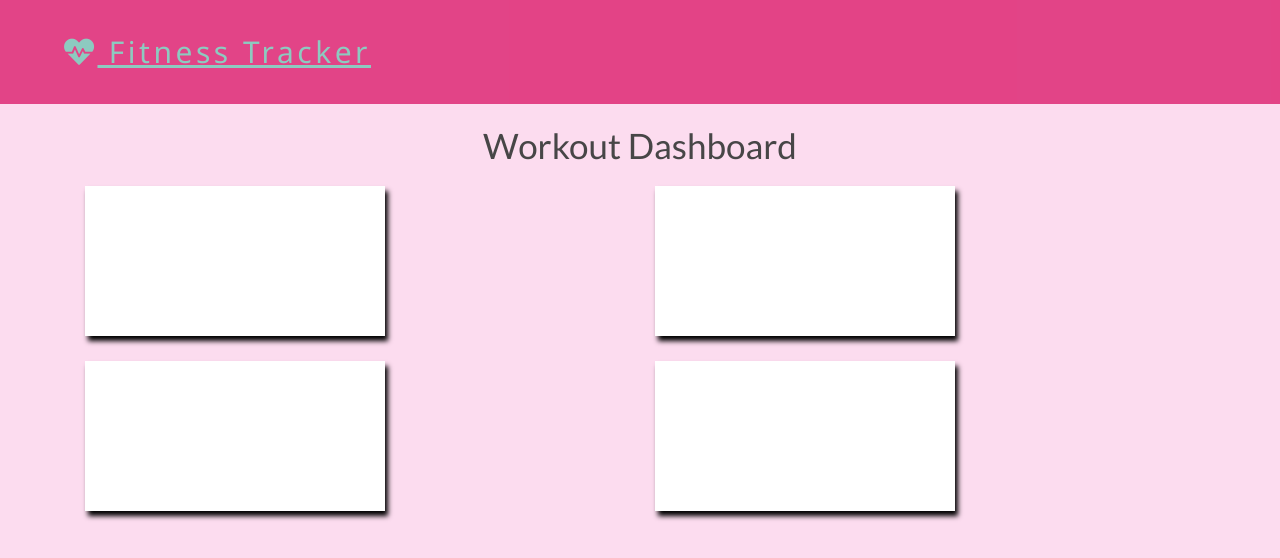
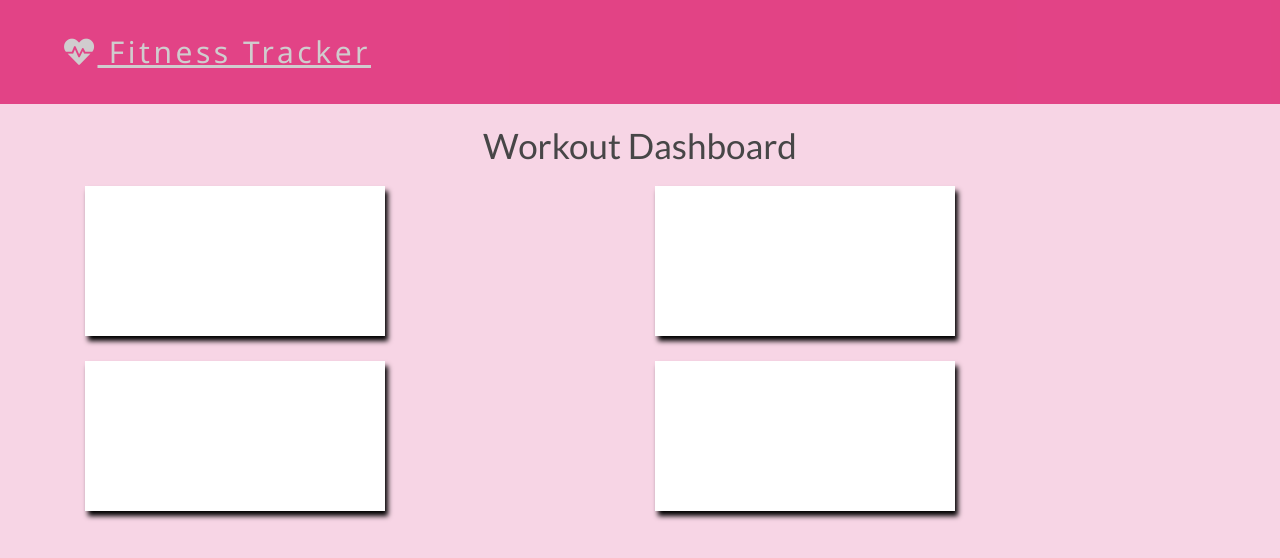
Before and after one commit to shelbypalumbo/Fitness-Tracker, a website: page public/pages/stats.html in a window 1280 px wide. In both pictures the pointer is over the link "Fitness Tracker". Drawn offline with nearby package versions, Linux system fonts and the light colour scheme; no server answers.

Commit message:
Restyling dashboard

```diff
--- a/public/style.css
+++ b/public/style.css
@@ -19,7 +19,7 @@
 
 body {
   font-family: "Segoe UI", Tahoma, Geneva, Verdana, sans-serif;
-  background-color: #fcdcef;
+  background-color: #f7d5e5;
 }
 
 .navbar {
@@ -41,7 +41,7 @@
 }
 
 a:hover {
-  color: whitesmoke;
+  color: #cccccc;
 }
 
 a.homepage_link {
@@ -49,6 +49,10 @@
   font-size: 30px;
   margin-left: 50px;
   color: #81c9bb;
+}
+
+a.homepage_link:hover {
+  color: #cccccc;
 }
 
 a.dash_link {
@@ -397,6 +401,11 @@
   text-align: center;
 }
 
+.ui.positive.button:hover,
+#continue-btn:hover {
+  background-color: #a0e5d9;
+}
+
 #continue-btn {
   background-color: #d1c7cf;
 }
```
